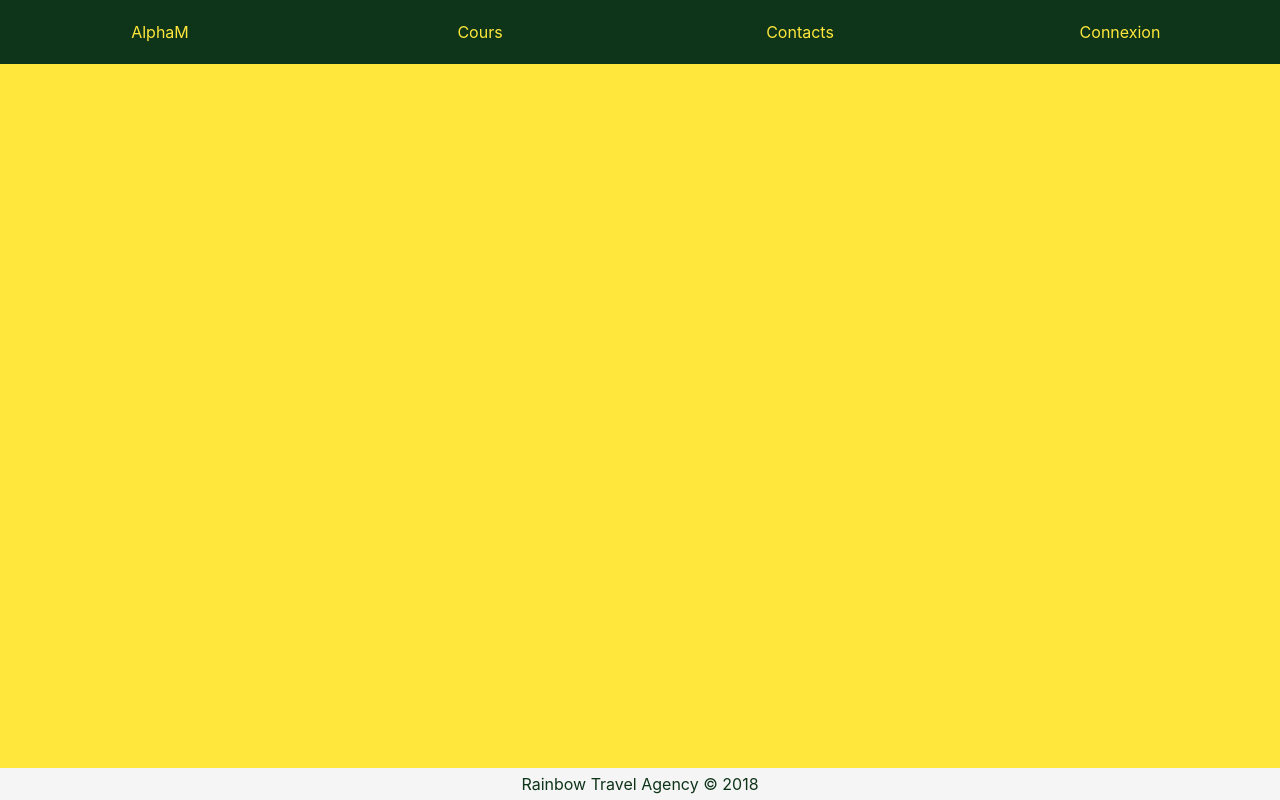
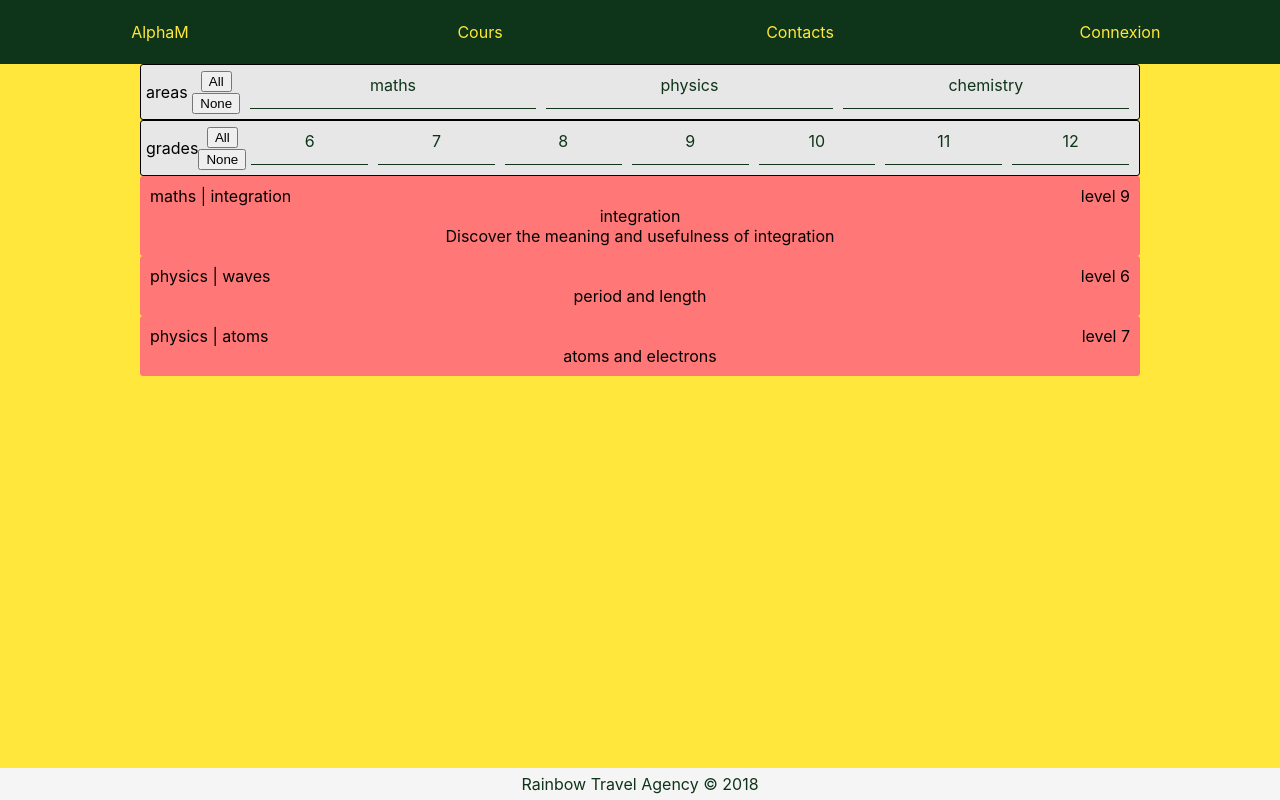
Before and after one commit to DanielPopOut/course-app, a React (Create React App) app in the folder course-app-front/: page / in a window 1280 px wide. Before the commit this address led to /home. Built offline with nearby package versions, Linux system fonts and the light colour scheme.

Commit message:
DT update in course choice

```diff
--- a/course-app-front/src/App.js
+++ b/course-app-front/src/App.js
@@ -4,6 +4,7 @@ import './basics.css';
 
 import NavBar from './components/navbarComponent/NavBar';
 import Redirect from 'react-router/es/Redirect';
+import CourseSelectionComponent from './components/courseSelectionComponent/CourseSelectionComponent';
 
 class App extends Component {
     constructor(props) {
@@ -36,11 +37,11 @@ class App extends Component {
 
                     <NavBar className='lg-only'/>
                 </nav>
-                <Redirect to='/home'/>
                 <aside className={this.state.menuOpen ? 'menu-open' : 'menu-closed'}>
 
                 </aside>
                 <main className={'flex-container ' + (this.state.menuOpen ? 'menu-open' : 'menu-closed')}>
+                    <CourseSelectionComponent/>
                     {/*<MainComponentManager></MainComponentManager>*/}
                     {/*<SocialNetworksDiv></SocialNetworksDiv>*/}
                 </main>
--- /dev/null
+++ b/course-app-front/src/components/courseSelectionComponent/CourseSelectionComponent.css
@@ -0,0 +1,48 @@
+.inline-selection-container {
+    display: flex;
+    justify-content: space-around;
+    max-width: 1000px;
+    padding: 5px;
+    align-self: center;
+    margin: auto;
+    background-color: var(--grey-line-color);
+    border: 1px solid black;
+    border-radius: 3px;
+}
+
+.choices-div > span {
+    margin: 5px;
+    font-size: 16px;
+    flex: 1;
+}
+
+.choices-div > span.selected {
+    color: var(--main-color);
+    border-bottom: 1px solid var(--main-color);
+}
+
+.choices-div {
+    flex: 9;
+    display: flex;
+}
+
+.actions-div {
+    flex: 1;
+    display: flex;
+    align-items: center;
+}
+
+.course-layout > div {
+    display: flex;
+    justify-content: space-between;
+}
+
+.course-layout {
+    padding: 10px;
+    max-width: 1000px;
+    margin: auto;
+    display: flex;
+    flex-direction: column;
+    background-color: var(--fifth-color);
+    border-radius: 3px;
+}
--- /dev/null
+++ b/course-app-front/src/components/courseSelectionComponent/CourseSelectionComponent.js
@@ -0,0 +1,114 @@
+import React, { Component } from 'react';
+import './CourseSelectionComponent.css';
+
+let fakeCourseList = [
+    {
+        id: 123141,
+        title: 'integration',
+        area: 'maths',
+        subArea: 'integration',
+        level: 9,
+        description: 'Discover the meaning and usefulness of integration',
+    },
+    {id: 123142, title: 'period and length', area: 'physics', subArea: 'waves', level: 6},
+    {id: 123143, title: 'atoms and electrons', area: 'physics', subArea: 'atoms', level: 7},
+];
+
+let areas = ['maths', 'physics', 'chemistry'];
+let subareas = {
+    maths: ['integration', 'else'],
+    physics: ['electricity', 'waves'],
+    chemistry: ['atoms',],
+};
+let grades = [6, 7, 8, 9, 10, 11, 12];
+
+
+export default class CourseSelectionComponent extends Component {
+    tableauNavbar = [
+        {title: 'AlphaM', redirectionAddress: '/welcome'},
+        {title: 'Cours', redirectionAddress: '/courses'},
+        {title: 'Contacts', redirectionAddress: '/contacts'},
+        {title: 'Connexion', redirectionAddress: '/connexion'},
+    ];
+
+    constructor(props) {
+        super(props);
+        this.state = {
+            redirectionAddress: '',
+            gradesToShow: grades,
+            areasToShow: areas,
+        };
+    }
+
+    render() {
+        return <div>
+            <LineSelector selectionPossibilities={areas} value='areas'
+                          onChange={(newAreasToShow) => this.setState({areasToShow: newAreasToShow})}/>
+            <LineSelector selectionPossibilities={grades} value='grades'
+                          onChange={(newGradesToShow) => this.setState({gradesToShow: newGradesToShow})}/>
+            {fakeCourseList
+                .filter(course => this.state.gradesToShow.indexOf(course.level) > -1 && this.state.areasToShow.indexOf(course.area) > -1)
+                .map(course => <CourseLayout course={course}/>)
+            }
+        </div>;
+    }
+}
+
+class LineSelector extends Component {
+    constructor(props) {
+        super(props);
+        this.state = {
+            selectionPossibilities: props.selectionPossibilities,
+            selected: props.selectionPossibilities,
+        };
+    }
+
+    setSelected(valueToSetSelected, allValue = -1) {
+        let selectedDuplicate = Object.assign([], this.state.selected);
+        if (allValue > -1) { //click on all or none --> special action
+            selectedDuplicate = allValue > 0 ? this.props.selectionPossibilities : [];
+        } else { // click on a value --> add the value or remove it if already added
+            let indexInSelectedTable = this.state.selected.indexOf(valueToSetSelected);
+            if (indexInSelectedTable > -1) {
+                selectedDuplicate.splice(indexInSelectedTable, 1);
+            } else {
+                selectedDuplicate.push(valueToSetSelected);
+            }
+            console.log(selectedDuplicate);
+        }
+        this.setState({selected: selectedDuplicate});
+        this.props.onChange(selectedDuplicate);
+    }
+
+    isValueToShowSelected(valueToShow) {
+        return this.state.selected.indexOf(valueToShow) > -1;
+    }
+
+    render() {
+        return <div className='inline-selection-container'>
+            <div className='actions-div'>
+                <span>{this.props.value}</span>
+                <span>
+                    <button onClick={() => this.setSelected('', 1)}>All</button>
+                    <button onClick={() => this.setSelected('', 0)}>None</button>
+                </span>
+            </div>
+            <div className='choices-div'>{
+                this.state.selectionPossibilities.map(
+                    elementClicked => <span className={this.isValueToShowSelected(elementClicked) ? 'selected' : ''}
+                                            onClick={() => this.setSelected(elementClicked)}>{elementClicked}</span>)
+            }</div>
+        </div>;
+    }
+}
+
+
+function CourseLayout(props) {
+    let courseData = props.course;
+    return <div className='course-layout'>
+        <div><span>{courseData.area + ' | ' + courseData.subArea}</span> <span>{'level ' + courseData.level}</span>
+        </div>
+        <span>{courseData.title}</span>
+        <span>{courseData.description}</span>
+    </div>;
+}
```
